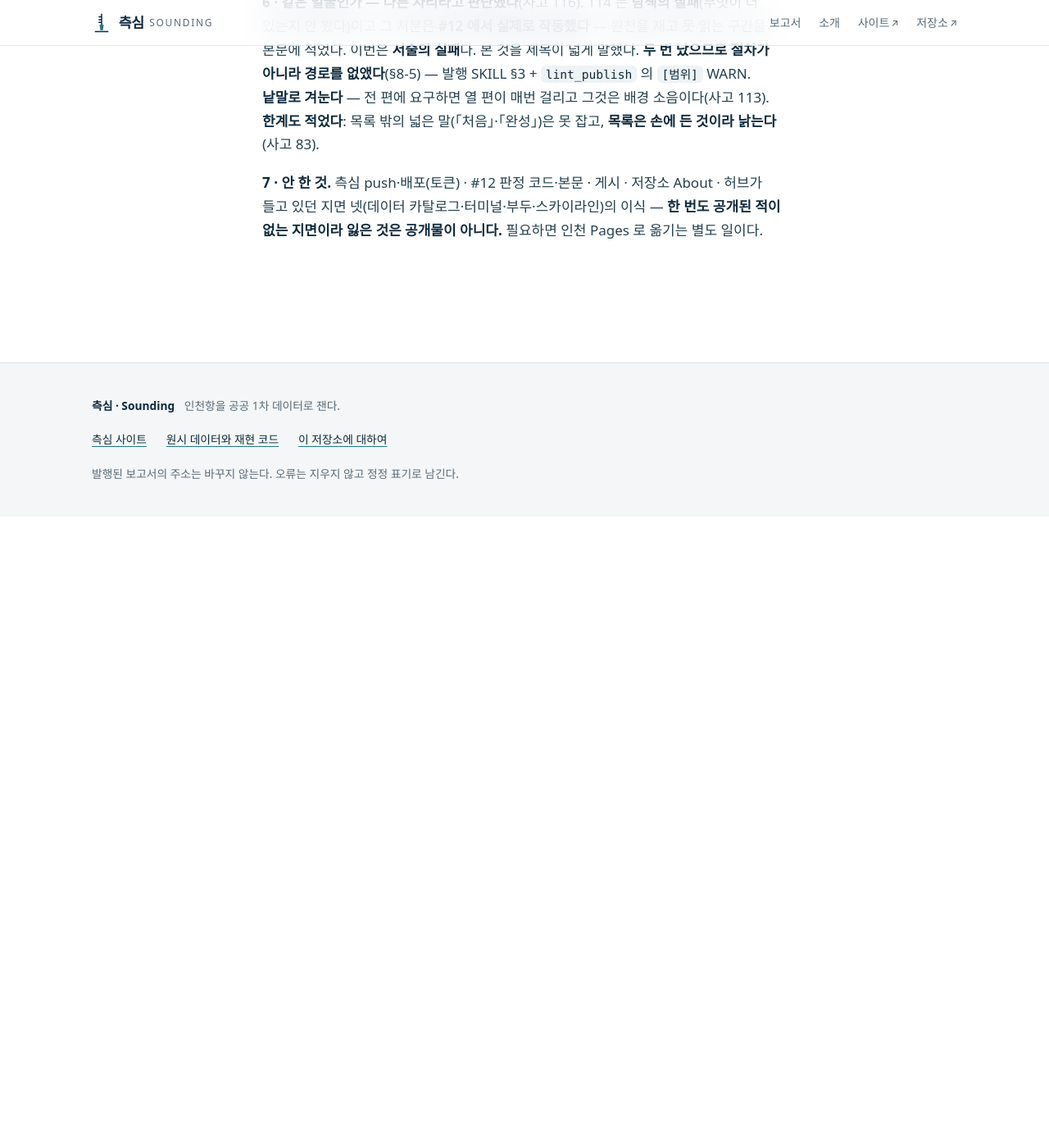
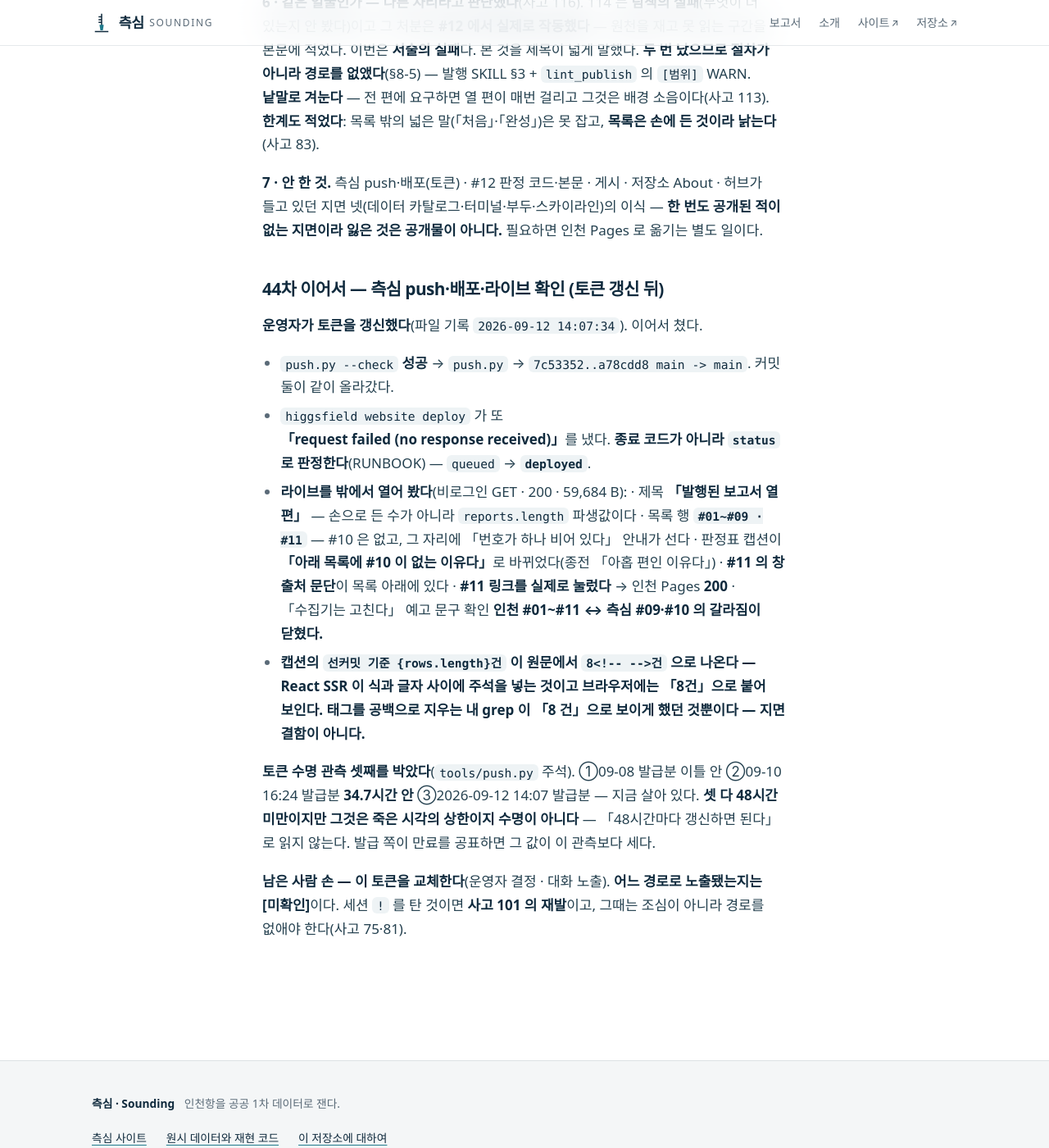
Before and after one commit to jisangj03-dev/incheon-port-analysis, a Jekyll site: the page built from docs/작업기록.md, in a window 1280 px wide and 1400 px high, scrolled down 125602 px. Shown: the whole window at 82% size. Built offline with Jekyll 4.4.1, drawn with Linux system fonts in a browser that asks for light colours; some web fonts are replaced; our own code applies the rules of GitHub Pages for plain Markdown files; before the commit the page ends 126232 px from its top, so only the background shows below that.

Commit message:
docs(측심): 열 편이 됐다 — 밖에서 확인 · 토큰 수명 관측 셋째
운영자가 토큰을 갱신했고(파일 기록 2026-09-12 14:07) 이어서 쳤다.
`7c53352..a78cdd8` push · 배포 `queued` → **`deployed`**.
*`deploy` 가 또 「no response received」를 냈다 — **종료 코드가 아니라 `status` 로 판정한다.***

**라이브를 밖에서 열어 봤다** (비로그인 GET · 200):
  · 「발행된 보고서 **열 편**」 — 손으로 든 수가 아니라 `reports.length` 파생값
  · 행 `#01~#09 · #11` — #10 은 없고 그 자리에 「번호가 하나 비어 있다」가 선다
  · 판정표 캡션 「아래 목록에 **#10 이 없는 이유다**」 (종전 「아홉 편인 이유다」)
  · #11 의 창 출처 문단 있음
  · **#11 링크를 눌러 인천 Pages 200 과 「수집기는 고친다」 예고까지 확인**
**인천 #01~#11 ↔ 측심 #09·#10 의 갈라짐이 닫혔다.**

**토큰 수명 관측 셋** — ①09-08 발급분 이틀 안 ②09-10 16:24 발급분 **34.7시간 안**
③2026-09-12 14:07 발급분 살아 있음. **셋 다 48시간 미만이지만 그것은 죽은 시각의
상한이지 수명이 아니다** — 「48시간마다 갱신하면 된다」로 읽지 않는다.

**남은 사람 손 — 이 토큰을 교체한다**(운영자 결정 · 대화 노출).
**어느 경로로 노출됐는지는 [미확인]** — 세션 `!` 를 탄 것이면 사고 101 의 재발이고
그때는 조심이 아니라 경로를 없애야 한다(사고 75·81).

Co-Authored-By: Claude Opus 5 (1M context) <noreply@anthropic.com>
Claude-Session: https://claude.ai/code/session_01R1FFVjPPqEkxDWzcQ8VZJk

```diff
--- a/docs/작업기록.md
+++ b/docs/작업기록.md
@@ -2870,3 +2870,29 @@ SICT 폐쇄를 읽고 시작했고, 그래서 이번 §0-1 은 SICT 를 「어
 **7 · 안 한 것.** 측심 push·배포(토큰) · #12 판정 코드·본문 · 게시 · 저장소 About ·
 허브가 들고 있던 지면 넷(데이터 카탈로그·터미널·부두·스카이라인)의 이식 — **한 번도 공개된 적이
 없는 지면이라 잃은 것은 공개물이 아니다.** 필요하면 인천 Pages 로 옮기는 별도 일이다.
+
+### 44차 이어서 — 측심 push·배포·라이브 확인 (토큰 갱신 뒤)
+
+**운영자가 토큰을 갱신했다**(파일 기록 `2026-09-12 14:07:34`). 이어서 쳤다.
+
+- `push.py --check` **성공** → `push.py` → `7c53352..a78cdd8 main -> main`. 커밋 둘이 같이 올라갔다.
+- `higgsfield website deploy` 가 또 **「request failed (no response received)」**를 냈다.
+  **종료 코드가 아니라 `status` 로 판정한다**(RUNBOOK) — `queued` → **`deployed`**.
+- **라이브를 밖에서 열어 봤다**(비로그인 GET · 200 · 59,684 B):
+  · 제목 **「발행된 보고서 열 편」** — 손으로 든 수가 아니라 `reports.length` 파생값이다
+  · 목록 행 **`#01~#09 · #11`** — #10 은 없고, 그 자리에 「번호가 하나 비어 있다」 안내가 선다
+  · 판정표 캡션이 **「아래 목록에 #10 이 없는 이유다」**로 바뀌었다(종전 「아홉 편인 이유다」)
+  · **#11 의 창 출처 문단**이 목록 아래에 있다
+  · **#11 링크를 실제로 눌렀다** → 인천 Pages **200** · 「수집기는 고친다」 예고 문구 확인
+  **인천 #01~#11 ↔ 측심 #09·#10 의 갈라짐이 닫혔다.**
+- *캡션의 `선커밋 기준 {rows.length}건` 이 원문에서 `8<!-- -->건` 으로 나온다 —
+  React SSR 이 식과 글자 사이에 주석을 넣는 것이고 **브라우저에는 「8건」으로 붙어 보인다.**
+  태그를 공백으로 지우는 내 grep 이 「8 건」으로 보이게 했던 것뿐이다 — 지면 결함이 아니다.*
+
+**토큰 수명 관측 셋째를 박았다**(`tools/push.py` 주석). ①09-08 발급분 이틀 안 ②09-10 16:24 발급분
+**34.7시간 안** ③2026-09-12 14:07 발급분 — 지금 살아 있다.
+**셋 다 48시간 미만이지만 그것은 죽은 시각의 상한이지 수명이 아니다** — 「48시간마다 갱신하면 된다」로
+읽지 않는다. 발급 쪽이 만료를 공표하면 그 값이 이 관측보다 세다.
+
+**남은 사람 손 — 이 토큰을 교체한다**(운영자 결정 · 대화 노출). **어느 경로로 노출됐는지는 [미확인]**이다.
+세션 `!` 를 탄 것이면 **사고 101 의 재발**이고, 그때는 조심이 아니라 경로를 없애야 한다(사고 75·81).
```
Also changed, not shown: docs/STATUS.md (+5 -4 lines).
